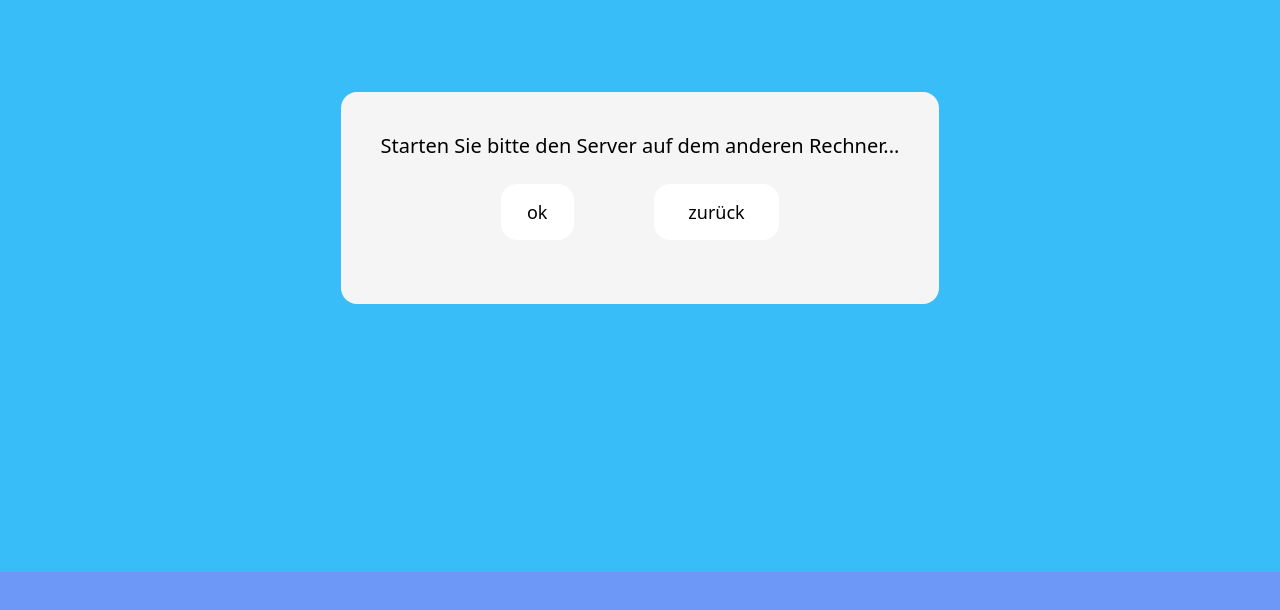
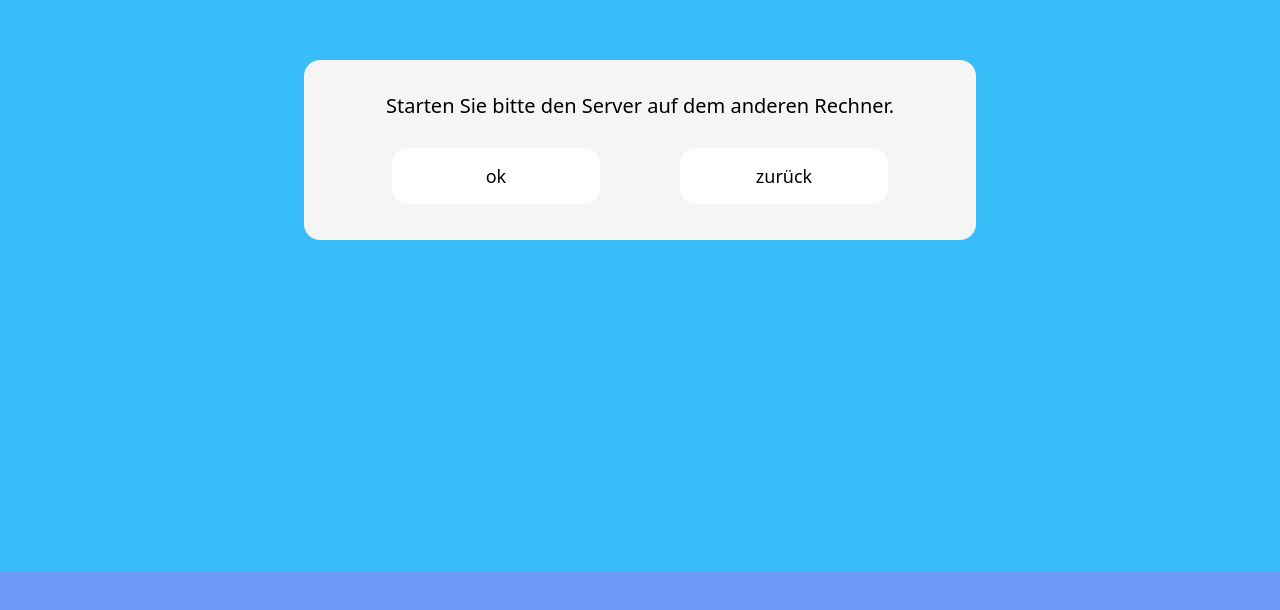
Before and after one commit to htw-student-83/CBM_System, a React (Create React App) app in the folder implementation/frontend/: page /cashbox/serverArt/tcp in a window 1280 px wide. Shown: the part 228-838 px from the top of the page. After the commit the page ends 800 px from the top, so only its background shows below. Built offline with nearby package versions, Linux system fonts and the light colour scheme.

Commit message:
changed the style and positions of the components tcp connection, server connection and lokal connection

```diff
--- a/implementation/frontend/src/components/Server_Connection.js
+++ b/implementation/frontend/src/components/Server_Connection.js
@@ -3,24 +3,21 @@ import { useNavigate } from 'react-router-dom'
 const Server_Connection = () => {
     const ip_address = "192.168.178.23"
     const local_address = "localhost"
-
     const navigate = useNavigate();
 
     const goToTCPServer = () =>{
-        console.log("Übertragene IP: " + ip_address)
         navigate('/cashbox/serverArt/tcp', { state: { message: ip_address }});
     }
 
     const goToLocalServer = () =>{
-        console.log("Übertragene IP: " + local_address)
         navigate('/cashbox/serverArt/lokal', { state: { message: local_address }});
     }
 
     return(
         <div className="bg-sky-400 h-dvh w-auto">
-            <div className="py-60">
+            <div className="py-72">
                 <div className="bg-neutral-100 mx-4 border-amber-800 ml-auto mr-auto rounded-2xl p-4 w-fit pl-6 pr-6">
-                    <h1 className="text-2xl text-center">Soll der locale Server für das Kassensystem verwendet werden?</h1>
+                    <h1 className="text-xl text-center px-10">Soll der locale Server für das Kassensystem verwendet werden?</h1>
                     <div className="flex flex-grow mx-20">
                         <button id='tcp' className="bg-white text-lg rounded-2xl p-2 mx-10 my-6 h-14 w-2/6 hover:bg-emerald-200 border-b-emerald-200"
                             onClick={() => {
--- a/implementation/frontend/src/components/TCP_Connection.js
+++ b/implementation/frontend/src/components/TCP_Connection.js
@@ -35,15 +35,15 @@ const TCP_Connection = () => {
 
     return(
         <div className="bg-sky-400 h-dvh w-auto">
-            <div className="py-80">
-                <div className="bg-neutral-100 mx-4 border-amber-800 ml-auto mr-auto rounded-2xl py-10 w-fit pl-10 pr-10">
-                    <h1 className="text-xl text-center">Starten Sie bitte den Server auf dem anderen Rechner...</h1>
-                    <div className="flex flex-grow mx-20">
-                        <button id='ok' className="bg-white text-lg rounded-2xl p-2 mx-10 my-6 h-14 w-2/6 hover:bg-emerald-200 border-b-emerald-200"
+            <div className="py-72">
+                <div className="bg-neutral-100 mx-4 border-amber-800 ml-auto mr-auto rounded-2xl py-5 w-fit pl-10 pr-10">
+                    <h1 className="text-xl text-center py-3">Starten Sie bitte den Server auf dem anderen Rechner.</h1>
+                    <div className="flex flex-grow px-2">
+                        <button id='ok' className="bg-white w-52 text-lg rounded-2xl p-2 mx-10 my-4 h-14 hover:bg-emerald-200 border-b-emerald-200"
                             onClick={handleRemoteServer}
                         >ok
                         </button>
-                        <button className="bg-white text-lg rounded-2xl p-2 mx-10 my-6 h-14 w-3/5 hover:bg-neutral-200 border-b-emerald-200"
+                        <button className="bg-white w-52 text-lg rounded-2xl p-2 mx-10 my-4 h-14 hover:bg-neutral-200 border-b-emerald-200"
                             onClick={() => {
                               goToServer_Connection();
                             }}
```
Also changed, not shown: 2 other files (tests, documents, lock files or other folders).
